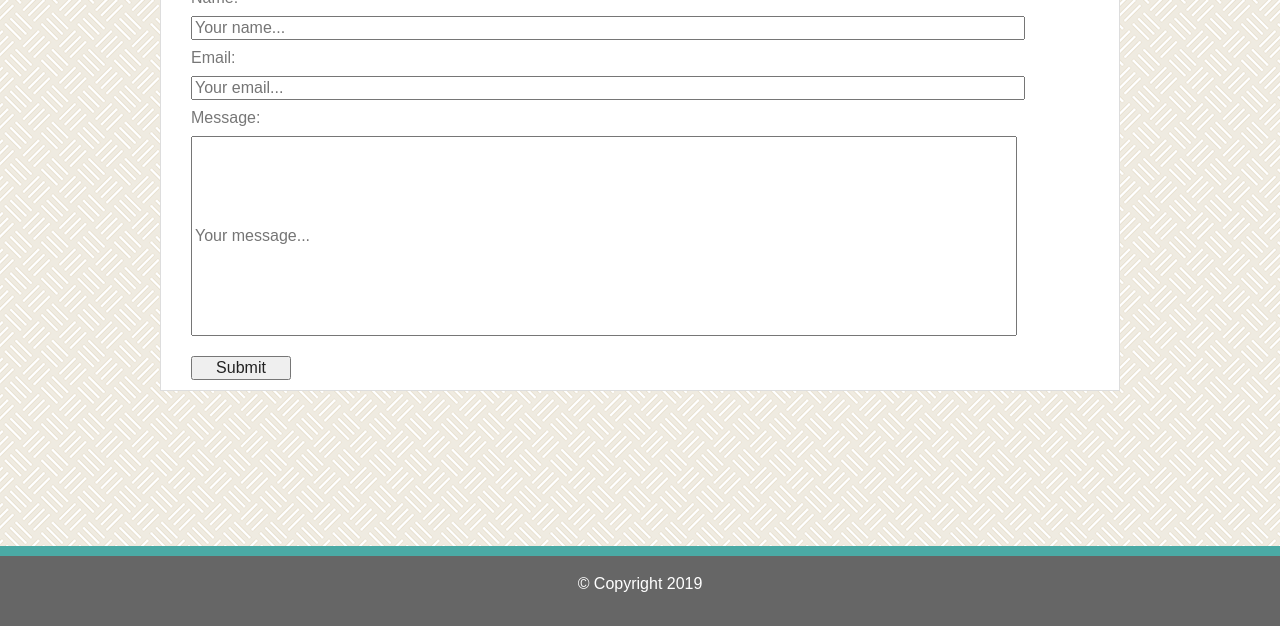
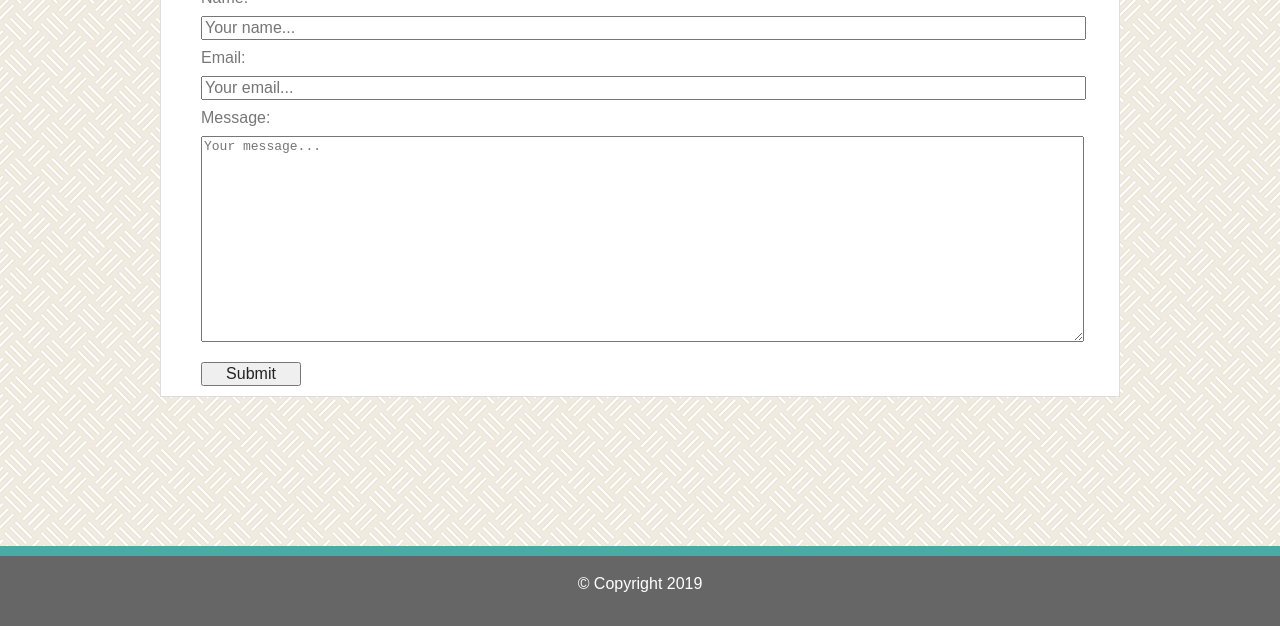
Before and after one commit to jwmann13/basic-portfolio, a plain HTML site: page contact.html in a window 1280 px wide. Shown: the part 174-800 px from the top of the page. Drawn offline with Linux system fonts and the light colour scheme.

Commit message:
final commit for homework week 1

```diff
--- a/contact.html
+++ b/contact.html
@@ -28,6 +28,7 @@
     <section id="mainSection">
         <h2 id="mainTitle">Contact</h2>
 
+        <form>
             <label id="formLabel">Name:</label><br class="contactLineBreak" />
             <input type="text" class="contactForm" id="inputName" placeholder="Your name..." />
             <br class="contactLineBreak" />
@@ -37,11 +38,12 @@
             <br class="contactLineBreak" />
 
             <label id="formLabel">Message:</label><br class="contactLineBreak" />
-        <input type="text" class="contactForm" id="inputMsg" placeholder="Your message..." />
+            <textarea class="contactForm" id="inputMsg" name="message" placeholder="Your message..."></textarea>
             <br class="contactLineBreak" />
 
             <input type="submit" id="submit" />
-        <br class="clear"/>
+            <br class="clear" />
+        </form>
     </section>
 
     <footer>
--- a/css/style.css
+++ b/css/style.css
@@ -144,23 +144,17 @@ a {
 
 /* Contact Page Styling */
 
-
-input {
-    overflow-wrap: break-word;
-    margin: 0px 0px 0px 10px;
-    width: 90%;
-}
-
 label {
     color: #777777;
     clear: right;
-    padding: 10px;
+    padding: 20px;
 }
 
 .contactForm {
-    margin: 10px;
+    margin: 10px 20px;
     float: left;
     clear: both;
+    width: 95.5%;
 }
 
 .contactLineBreak {
@@ -172,12 +166,11 @@ label {
     overflow: scroll;
     height: 200px;
     resize: vertical;
-    box-sizing: border-box;
 }
 
 #submit {
     float: left;
-    margin: 10px;
+    margin: 10px 20px;
     width: 100px;
 }
 
```
Lines whose indentation alone changed are shown as unchanged.
